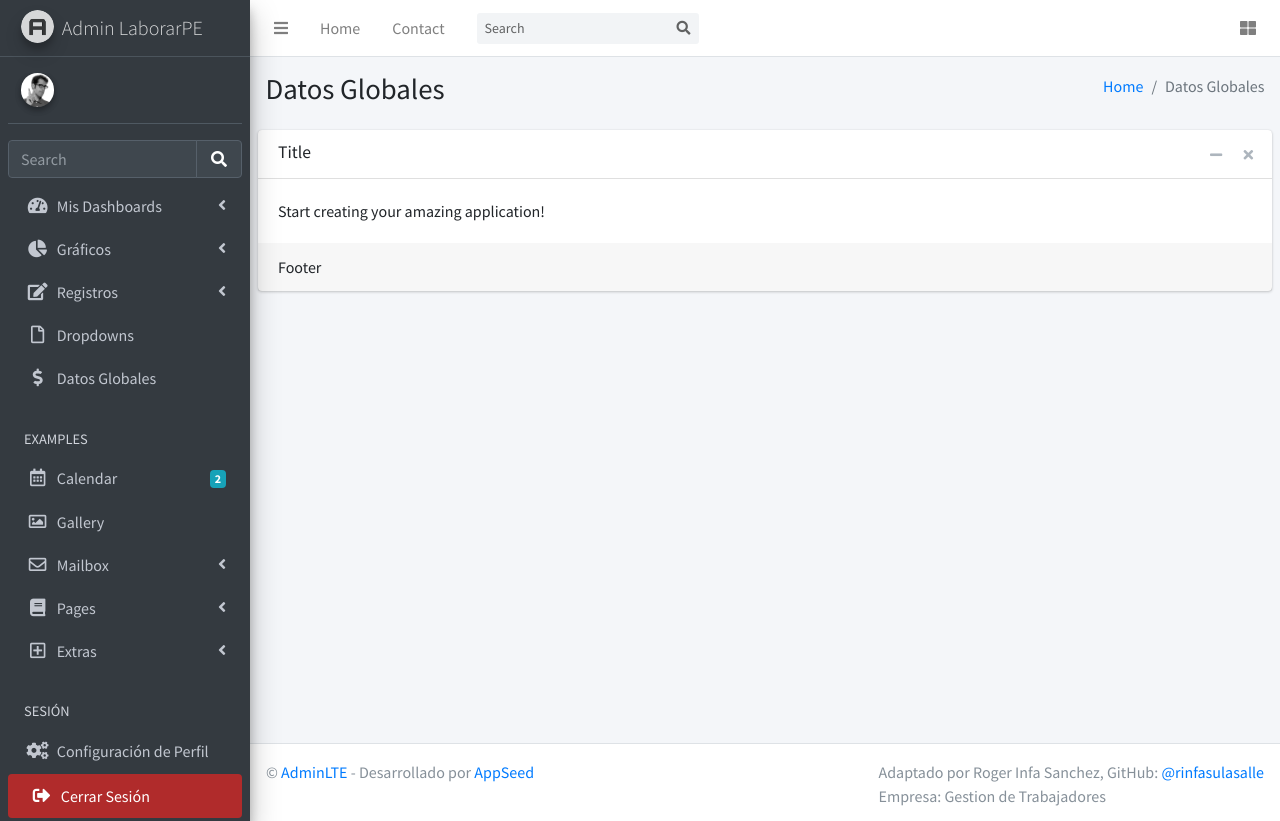
After one commit to rinfasulasalle/myadmin, a Flask app: template apps/templates/home/datos_globales.html in a window 1280 px wide. The commit adds this page. Run offline with Flask 3, Linux system fonts and the light colour scheme; the template is opened without the code that fills it, so the values that code supplies are empty; style sheets or scripts are compiled from the project's sources; parts of the project's set-up code (start-up, migrations or seed data) failed here and were passed over; some libraries are stand-ins or nearby versions.

Commit message:
Agrego datos globales

```diff
--- /dev/null
+++ b/apps/static/assets/js/datos_globales/datos_globales.js
@@ -0,0 +1 @@
+alert("HI");
--- /dev/null
+++ b/apps/templates/home/datos_globales.html
@@ -0,0 +1,93 @@
+{% extends "layouts/base.html" %}
+
+{% block title %} Datos Globales {% endblock %}
+
+<!-- Element injected in the BODY element -->
+{% block body_class %} sidebar-mini pace-primary {% endblock body_class %}
+
+<!-- Specific Page CSS goes HERE  -->
+{% block stylesheets %}
+
+  <!-- Google Font: Source Sans Pro -->
+  <link rel="stylesheet" href="https://fonts.googleapis.com/css?family=Source+Sans+Pro:300,400,400i,700&display=fallback">
+  <!-- Font Awesome -->
+  <link rel="stylesheet" href="/static/assets/plugins/fontawesome-free/css/all.min.css">
+  <!-- pace-progress -->
+  <link rel="stylesheet" href="/static/assets/plugins/pace-progress/themes/black/pace-theme-flat-top.css">
+  <!-- adminlte-->
+  <link rel="stylesheet" href="/static/assets/css/adminlte.min.css">
+
+{% endblock stylesheets %}
+
+{% block content %}
+
+  <div class="content-wrapper">
+    <!-- Content Header (Page header) -->
+    <section class="content-header">
+        <div class="container-fluid">
+          <div class="row mb-2">
+            <div class="col-sm-6">
+              <h1>Datos Globales</h1>
+            </div>
+            <div class="col-sm-6">
+              <ol class="breadcrumb float-sm-right">
+                <li class="breadcrumb-item"><a href="#">Home</a></li>
+                <li class="breadcrumb-item active">Datos Globales</li>
+              </ol>
+            </div>
+          </div>
+        </div><!-- /.container-fluid -->
+      </section>
+
+    <!-- Main content -->
+    <section class="content">
+
+      <!-- Default box -->
+      <div class="card">
+        <div class="card-header">
+          <h3 class="card-title">Title</h3>
+
+          <div class="card-tools">
+            <button type="button" class="btn btn-tool" data-card-widget="collapse" title="Collapse">
+              <i class="fas fa-minus"></i>
+            </button>
+            <button type="button" class="btn btn-tool" data-card-widget="remove" title="Remove">
+              <i class="fas fa-times"></i>
+            </button>
+          </div>
+        </div>
+        <div class="card-body">
+          Start creating your amazing application!
+        </div>
+        <!-- /.card-body -->
+        <div class="card-footer">
+          Footer
+        </div>
+        <!-- /.card-footer-->
+      </div>
+      <!-- /.card -->
+
+    </section>
+    <!-- /.content -->
+  </div>
+
+{% endblock content %}
+
+<!-- Specific Page JS goes HERE  -->
+{% block javascripts %}
+
+  <!-- jQuery -->
+  <script src="/static/assets/plugins/jquery/jquery.min.js"></script>
+  <!-- Bootstrap 4 -->
+  <script src="/static/assets/plugins/bootstrap/js/bootstrap.bundle.min.js"></script>
+    <!-- pace-progress -->
+  <script src="/static/assets/plugins/pace-progress/pace.min.js"></script>
+  <!-- AdminLTE App -->
+  <script src="/static/assets/js/adminlte.min.js"></script>
+  <!-- AdminLTE for demo purposes -->
+  <script src="/static/assets/js/demo.js"></script>
+  <!-- My Scripts-->
+  <script src="/static/assets/js/index/apiUtils.js"></script>
+  <script src="/static/assets/js/datos_globales/datos_globales.js"></script>
+
+{% endblock javascripts %}
--- a/apps/templates/includes/sidebar.html
+++ b/apps/templates/includes/sidebar.html
@@ -156,6 +156,13 @@
             <p>Dropdowns</p>
           </a>
         </li>
+        <li class="nav-item">
+          <a href="/.html" class="nav-link">
+              <i class="nav-icon fas fa-dollar-sign"></i>
+              <p>Datos Globales</p>
+          </a>
+      </li>
+
         <li class="nav-header">EXAMPLES</li>
         <li class="nav-item">
           <a href="/calendar.html" class="nav-link">
```
